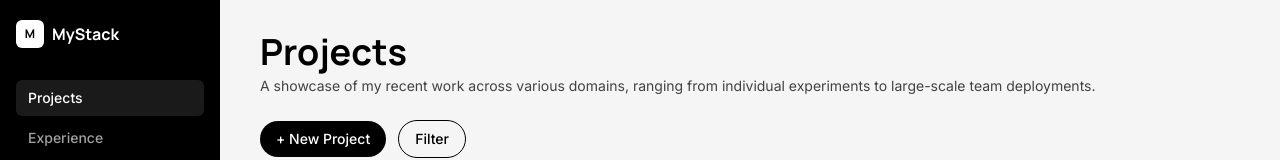
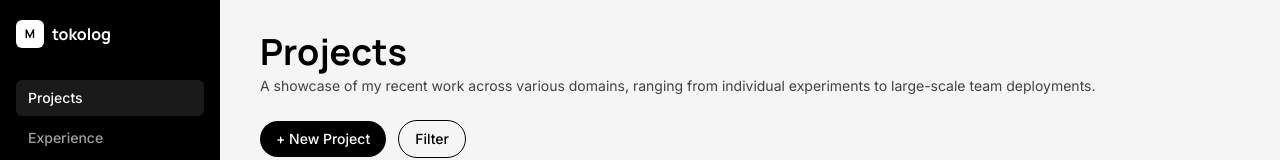
Before and after one commit to aaaz425/tokolog-dev, a React (Vite) app: page / in a window 1280 px wide. Shown: the top 160 px of the page. Built offline with nearby package versions, Linux system fonts and the light colour scheme.

Commit message:
chore: MyStack → tokolog 전체 리네이밍 (#2)
index.html title, package.json name, CLAUDE.md, docs/design.md,
Layout.tsx 로고, HomePage.tsx placeholder, projectStore STORAGE_KEY
모두 tokolog로 변경. GitHub 레포는 tokolog-dev로 별도 변경 예정.

```diff
--- a/index.html
+++ b/index.html
@@ -4,7 +4,7 @@
     <meta charset="UTF-8" />
     <link rel="icon" type="image/svg+xml" href="/favicon.svg" />
     <meta name="viewport" content="width=device-width, initial-scale=1.0" />
-    <title>mystack</title>
+    <title>tokolog</title>
   </head>
   <body>
     <div id="root"></div>
--- a/package.json
+++ b/package.json
@@ -1,5 +1,5 @@
 {
-  "name": "mystack",
+  "name": "tokolog",
   "private": true,
   "version": "0.0.0",
   "type": "module",
--- a/src/components/Layout.tsx
+++ b/src/components/Layout.tsx
@@ -24,7 +24,7 @@ export function Layout({ children, onAddProject }: LayoutProps) {
           <div className="w-7 h-7 rounded-md bg-white flex items-center justify-center text-black text-xs font-bold font-heading">
             M
           </div>
-          <span className="font-heading text-white text-base font-bold">MyStack</span>
+          <span className="font-heading text-white text-base font-bold">tokolog</span>
         </div>
         <nav className="flex flex-col gap-1">
           {NAV_ITEMS.map((item) => {
@@ -48,7 +48,7 @@ export function Layout({ children, onAddProject }: LayoutProps) {
 
       {/* 모바일 탑 네브 */}
       <header className="lg:hidden fixed top-0 left-0 right-0 flex items-center justify-between px-4 h-14 bg-white border-b border-gray-200 z-20">
-        <span className="font-heading text-base font-bold text-black">MyStack</span>
+        <span className="font-heading text-base font-bold text-black">tokolog</span>
         <div className="flex items-center gap-4">
           {onAddProject && (
             <button
--- a/src/pages/HomePage.tsx
+++ b/src/pages/HomePage.tsx
@@ -126,7 +126,7 @@ export function HomePage() {
                   value={form.title}
                   onChange={(e) => setForm({ ...form, title: e.target.value })}
                   className="w-full border border-gray-200 rounded-md px-3 py-2 font-body text-sm text-black placeholder:text-gray-400 focus:outline-none focus:border-black transition-colors"
-                  placeholder="MyStack"
+                  placeholder="tokolog"
                 />
               </div>
               <div>
--- a/src/store/projectStore.ts
+++ b/src/store/projectStore.ts
@@ -1,7 +1,7 @@
 import { create } from 'zustand';
 import type { Project } from '../types/project';
 
-const STORAGE_KEY = 'mystack_projects';
+const STORAGE_KEY = 'tokolog_projects';
 
 function loadFromStorage(): Project[] {
   try {
```
Also changed, not shown: 3 other files (tests, documents, lock files or other folders).
